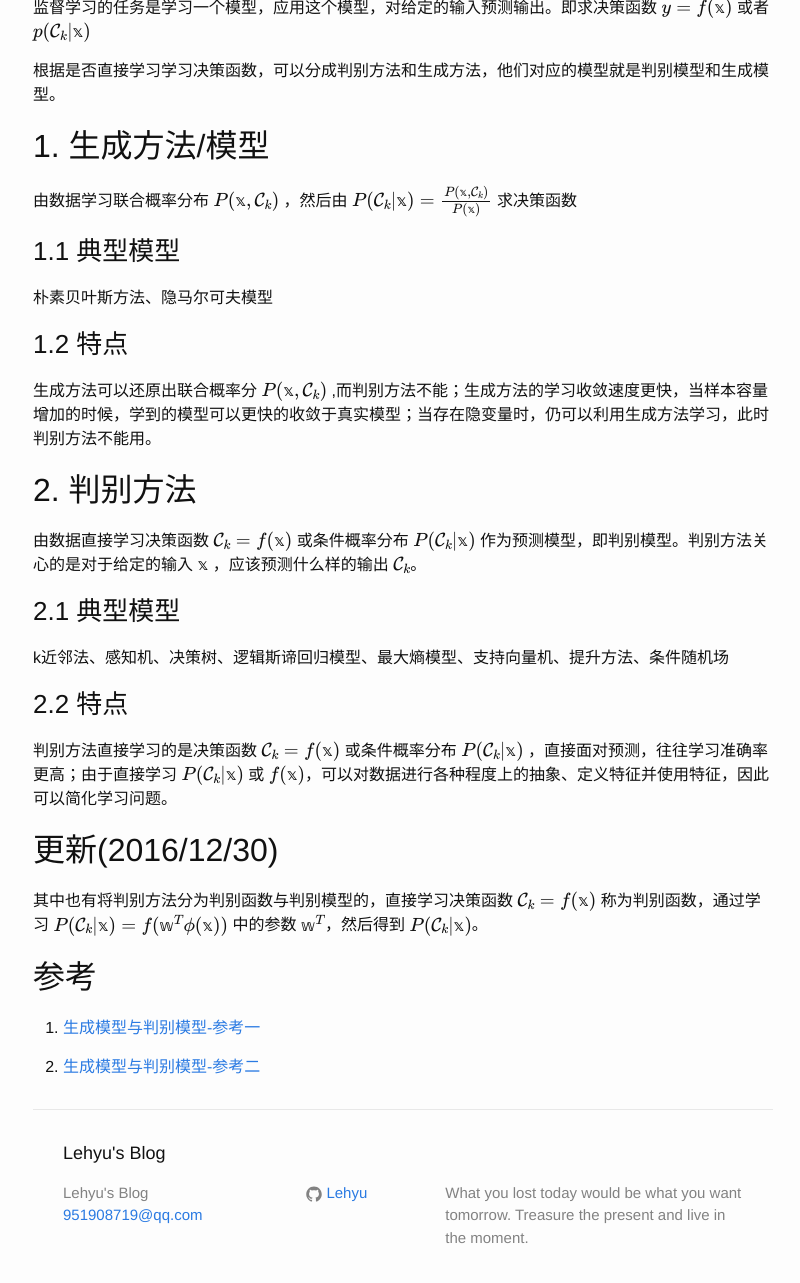
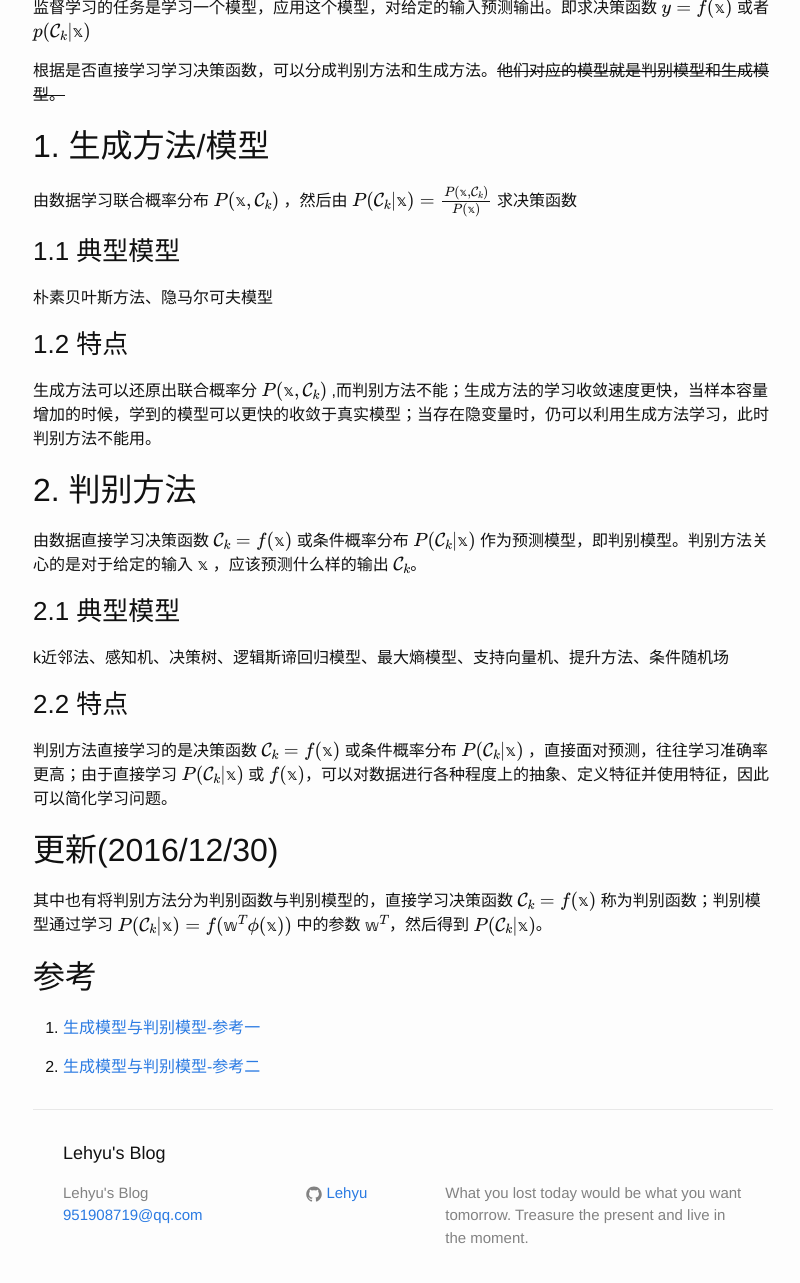
Before and after one commit to Lehyu/Blog, a Jekyll site: the page built from posts/ML/生成模型与判别方法.md, in a window 1280 px wide, cut to the strip 104-1413 px from the top of the page. Shown: the top 1283 px of the strip, without its empty margins (237-1037 px from the left). Built offline with Jekyll 4.4.1, drawn with Linux system fonts in a browser that asks for light colours; our own code applies the rules of GitHub Pages for plain Markdown files; formulas are drawn with MathJax 3.

Commit message:
update the post of difference between discriminant and genertive

```diff
--- a/posts/ML/生成模型与判别方法.md
+++ b/posts/ML/生成模型与判别方法.md
@@ -1,6 +1,6 @@
 监督学习的任务是学习一个模型，应用这个模型，对给定的输入预测输出。即求决策函数 $y =f(\mathbb{x})$ 或者 $p(\mathcal{C_k}\vert \mathbb{x})$
 
-根据是否直接学习学习决策函数，可以分成判别方法和生成方法，他们对应的模型就是判别模型和生成模型。
+根据是否直接学习学习决策函数，可以分成判别方法和生成方法。~~他们对应的模型就是判别模型和生成模型。~~
 
 ## 1. 生成方法/模型
 
@@ -28,10 +28,10 @@ k近邻法、感知机、决策树、逻辑斯谛回归模型、最大熵模型
 
 ## 更新(2016/12/30)
 
-其中也有将判别方法分为判别函数与判别模型的，直接学习决策函数 $\mathcal{C_k}=f(\mathbb{x})$ 称为判别函数，通过学习 $P(\mathcal{C_k}\vert \mathbb{x}) = f(\mathbb{w}^T\phi(\mathbb{x}))$ 中的参数 $\mathbb{w}^T$，然后得到 $P(\mathcal{C_k}\vert \mathbb{x})$。
+其中也有将判别方法分为判别函数与判别模型的，直接学习决策函数 $\mathcal{C_k}=f(\mathbb{x})$ 称为判别函数；判别模型通过学习 $P(\mathcal{C_k}\vert \mathbb{x}) = f(\mathbb{w}^T\phi(\mathbb{x}))$ 中的参数 $\mathbb{w}^T$，然后得到 $P(\mathcal{C_k}\vert \mathbb{x})$。
 
 ## 参考
 
-1. [生成模型与判别模型-参考一](http://blog.csdn.net/zou\mathbb{x}\mathcal{C_k}09/article/details/8195017)
+1. [生成模型与判别模型-参考一](http://blog.csdn.net/zouxy09/article/details/8195017)
 
 2. [生成模型与判别模型-参考二](http://www.cnblogs.com/kaituorensheng/p/3379170.html)
```
